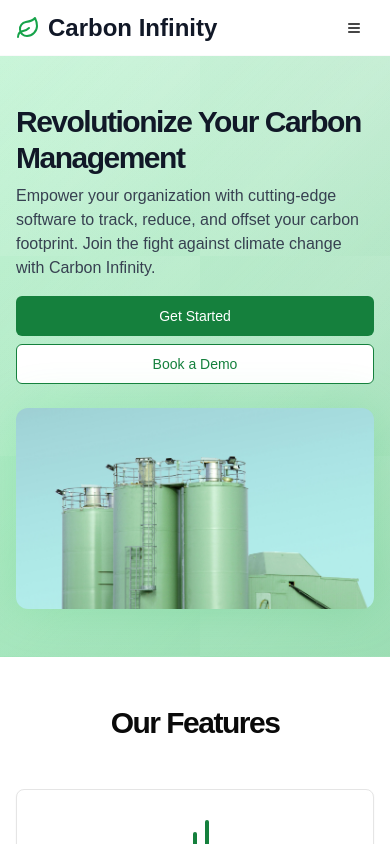
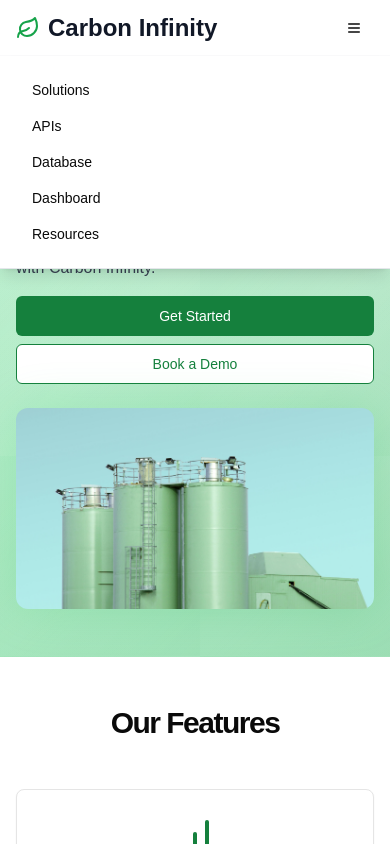
Before and after one commit to RicardoChaseCo/carbon_infinity, a Next.js app: page / in a window 390 px wide. Both pictures are taken after a click on the button "Toggle menu". Shown: the top 844 px of the page. Built offline with nearby package versions, Linux system fonts and the light colour scheme.

Commit message:
Fix Hamburger Menu Issue

```diff
--- a/src/components/shared-header.tsx
+++ b/src/components/shared-header.tsx
@@ -62,6 +62,49 @@ export function SharedHeader() {
           <span className="sr-only">Toggle menu</span>
         </Button>
       </div>
+
+      {/* Mobile Menu */}
+      {mobileMenuOpen && (
+        <div className="absolute top-14 left-0 right-0 bg-white border-b border-gray-200 shadow-lg md:hidden">
+          <nav className="flex flex-col p-4">
+            <Link
+              className="px-4 py-2 text-sm font-medium hover:bg-gray-100 rounded-md"
+              href="/solutions"
+              onClick={() => setMobileMenuOpen(false)}
+            >
+              Solutions
+            </Link>
+            <Link
+              className="px-4 py-2 text-sm font-medium hover:bg-gray-100 rounded-md"
+              href="/apis"
+              onClick={() => setMobileMenuOpen(false)}
+            >
+              APIs
+            </Link>
+            <Link
+              className="px-4 py-2 text-sm font-medium hover:bg-gray-100 rounded-md"
+              href="/online-database"
+              onClick={() => setMobileMenuOpen(false)}
+            >
+              Database
+            </Link>
+            <Link
+              className="px-4 py-2 text-sm font-medium hover:bg-gray-100 rounded-md"
+              href="/data-dashboard"
+              onClick={() => setMobileMenuOpen(false)}
+            >
+              Dashboard
+            </Link>
+            <Link
+              className="px-4 py-2 text-sm font-medium hover:bg-gray-100 rounded-md"
+              href="/resources"
+              onClick={() => setMobileMenuOpen(false)}
+            >
+              Resources
+            </Link>
+          </nav>
+        </div>
+      )}
     </header>
   )
 }
```
